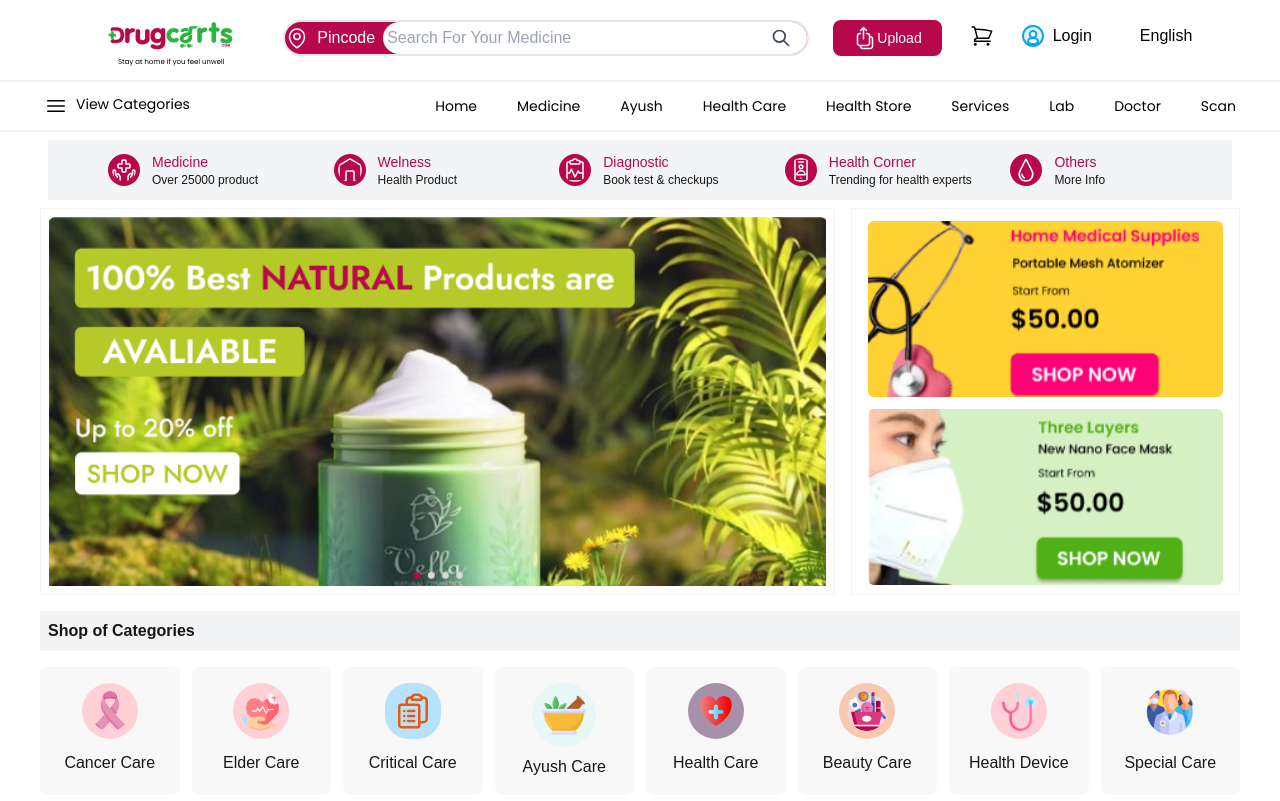
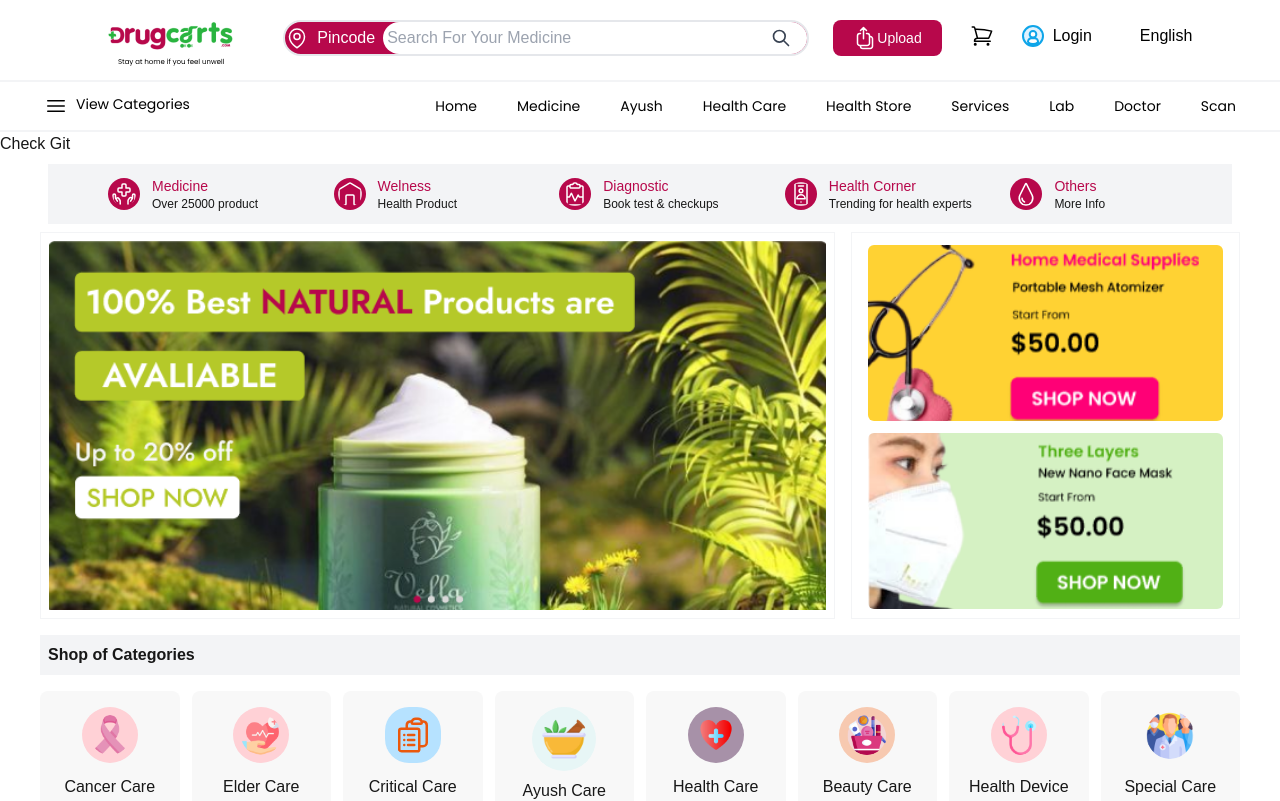
Before and after one commit to VelvizhiMani/drugcart-web, a Next.js app: page / in a window 1280 px wide. Shown: the top 801 px of the page. Built offline with nearby package versions, Linux system fonts and the light colour scheme.

Commit message:
git check in main layout

```diff
--- a/src/app/layout.js
+++ b/src/app/layout.js
@@ -20,6 +20,8 @@ export default function RootLayout({ children }) {
         <Header/>
         {/* <Navbar/> */}
         <Menu/>
+        <h2>Check Git
+        </h2>
         {children}
         <Footer/>
         <Awareness/>
```
